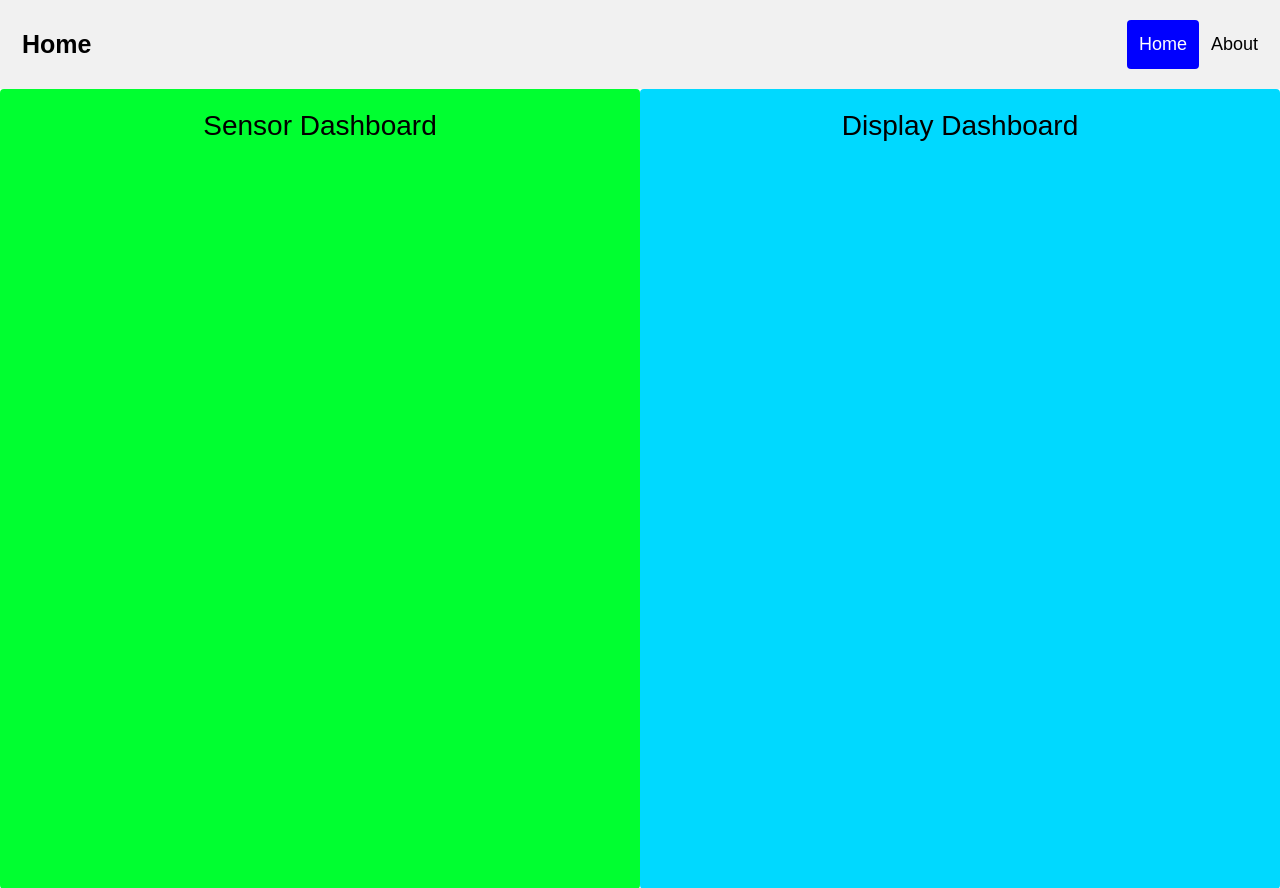
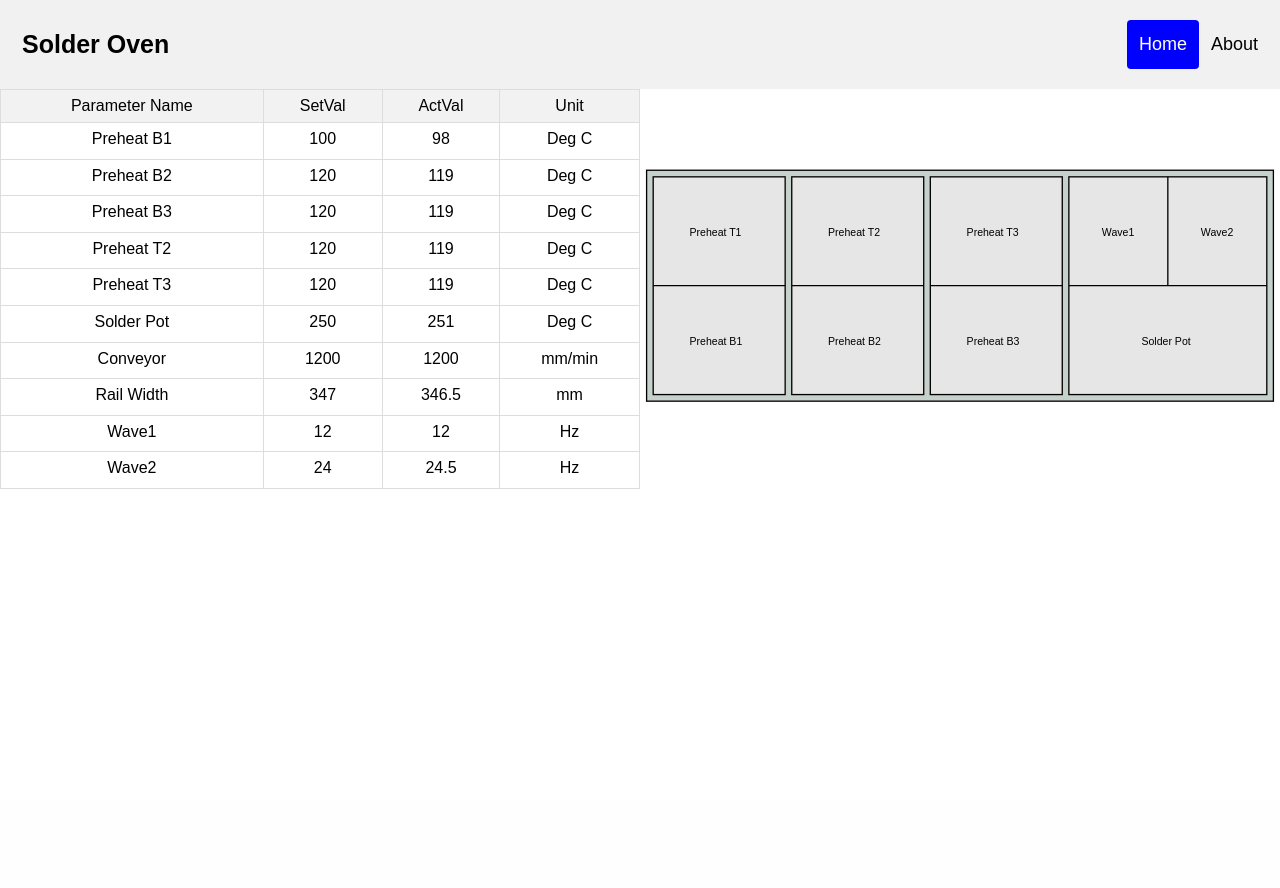
Before and after one commit to billy0705/IOT, a PHP site: page /solderOven/index.php in a window 1280 px wide. Shown: the top 888 px of the page. After the commit the page ends 489 px from the top, so only its background shows below. Run offline with PHP 8.4, Linux system fonts and the light colour scheme.

Commit message:
Oven Status Display init

```diff
--- a/Home.php
+++ b/Home.php
@@ -21,6 +21,9 @@
 			<div class="choosebutton" style="background-color: #00d9ff;">
 				<a href="./displayDashboard">Display Dashboard</a>
 			</div>
+			<div class="choosebutton" style="background-color: #ffd900;">
+				<a href="./solderOven">Solder Oven</a>
+			</div>
 		</div>
 
 		<footer>
--- /dev/null
+++ b/solderOven/header.php
@@ -0,0 +1,7 @@
+<div class="header">
+	<a href="/solderOven/" class="logo">Solder Oven</a>
+	<div class="header-right">
+	<a class="active" href="/">Home</a>
+	<a href="#about">About</a>
+	</div>
+</div>
--- /dev/null
+++ b/solderOven/index.php
@@ -0,0 +1,3 @@
+<?php
+	require "ovenDisplay.php";
+?>
--- /dev/null
+++ b/solderOven/ovenDisplay.php
@@ -0,0 +1,142 @@
+<!DOCTYPE html>
+<html>
+
+<head>
+    <meta charset="UTF-8">
+    <title>Solder Wave Machine</title>
+    <link rel="stylesheet" href="../css/styles.css">
+    <style>
+        /* 設定表格樣式 */
+        svg {
+            display: inline-block;
+            width: 50vw;
+            height: 50vh;
+        }
+
+        table {
+            border-collapse: collapse;
+            width: 50vw;
+            max-width: 800px;
+        }
+
+        th,
+        td {
+            border: 1px solid #ddd;
+            padding: 8px;
+            text-align: center;
+        }
+
+        th {
+            background-color: #f2f2f2;
+        }
+    </style>
+    </style>
+</head>
+
+<body>
+    <?php require "header.php"; ?>
+    <!-- <h1>Solder Wave Machine 監控</h1> -->
+    <div style="display:flex">
+        <table>
+            <thead>
+                <tr>
+                    <th>Parameter Name</th>
+                    <th>SetVal</th>
+                    <th>ActVal</th>
+                    <th>Unit</th>
+                </tr>
+            </thead>
+            <tbody>
+                <tr>
+                    <td>Preheat B1</td>
+                    <td>100</td>
+                    <td>98</td>
+                    <td>Deg C</td>
+                </tr>
+                <tr>
+                    <td>Preheat B2</td>
+                    <td>120</td>
+                    <td>119</td>
+                    <td>Deg C</td>
+                </tr>
+                <tr>
+                    <td>Preheat B3</td>
+                    <td>120</td>
+                    <td>119</td>
+                    <td>Deg C</td>
+                </tr>
+                <tr>
+                    <td>Preheat T2</td>
+                    <td>120</td>
+                    <td>119</td>
+                    <td>Deg C</td>
+                </tr>
+                <tr>
+                    <td>Preheat T3</td>
+                    <td>120</td>
+                    <td>119</td>
+                    <td>Deg C</td>
+                </tr>
+                <tr>
+                    <td>Solder Pot</td>
+                    <td>250</td>
+                    <td>251</td>
+                    <td>Deg C</td>
+                </tr>
+                <tr>
+                    <td>Conveyor</td>
+                    <td>1200</td>
+                    <td>1200</td>
+                    <td>mm/min</td>
+                </tr>
+                <tr>
+                    <td>Rail Width</td>
+                    <td>347</td>
+                    <td>346.5</td>
+                    <td>mm</td>
+                </tr>
+                <tr>
+                    <td>Wave1</td>
+                    <td>12</td>
+                    <td>12</td>
+                    <td>Hz</td>
+                </tr>
+                <tr>
+                    <td>Wave2</td>
+                    <td>24</td>
+                    <td>24.5</td>
+                    <td>Hz</td>
+                </tr>
+            </tbody>
+        </table>
+        <svg viewBox="0 0 970 400">
+            <!-- 機器外框 -->
+            <rect x="10" y="20" width="950" height="350" fill="#c7d1cc" stroke="#000" stroke-width="2" />
+
+            <!-- 機器內部區塊 -->
+            <rect x="20" y="30" width="200" height="330" fill="#e6e6e6" stroke="#000" stroke-width="2" />
+            <rect x="230" y="30" width="200" height="330" fill="#e6e6e6" stroke="#000" stroke-width="2" />
+            <rect x="440" y="30" width="200" height="330" fill="#e6e6e6" stroke="#000" stroke-width="2" />
+            <rect x="650" y="30" width="300" height="330" fill="#e6e6e6" stroke="#000" stroke-width="2" />
+            <line x1="20" y1="195" x2="220" y2="195" stroke="black" stroke-width="2" />
+            <line x1="230" y1="195" x2="430" y2="195" stroke="black" stroke-width="2" />
+            <line x1="440" y1="195" x2="640" y2="195" stroke="black" stroke-width="2" />
+            <line x1="650" y1="195" x2="950" y2="195" stroke="black" stroke-width="2" />
+            <line x1="800" y1="30" x2="800" y2="195" stroke="black" stroke-width="2" />
+
+            <!-- 機器各段標籤 -->
+            <text class="section-label" id="preheat-label" x="75" y="120">Preheat T1</text>
+            <text class="section-label" id="preheat-label" x="285" y="120">Preheat T2</text>
+            <text class="section-label" id="preheat-label" x="495" y="120">Preheat T3</text>
+            <text class="section-label" id="preheat-label" x="75" y="285">Preheat B1</text>
+            <text class="section-label" id="preheat-label" x="285" y="285">Preheat B2</text>
+            <text class="section-label" id="preheat-label" x="495" y="285">Preheat B3</text>
+            <text class="section-label" id="preheat-label" x="700" y="120">Wave1</text>
+            <text class="section-label" id="preheat-label" x="850" y="120">Wave2</text>
+            <text class="section-label" id="preheat-label" x="760" y="285">Solder Pot</text>
+
+        </svg>
+    </div>
+</body>
+
+</html>
```
Also changed, not shown: solderOven/ovenDisplay2.php (added, +59 -0 lines).
